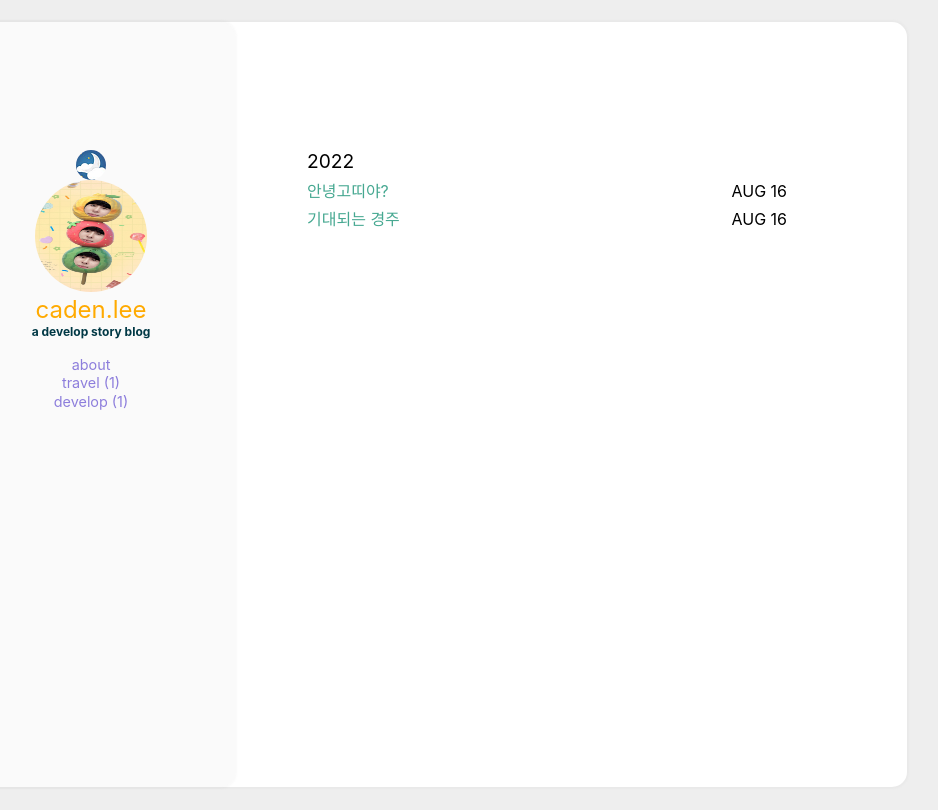
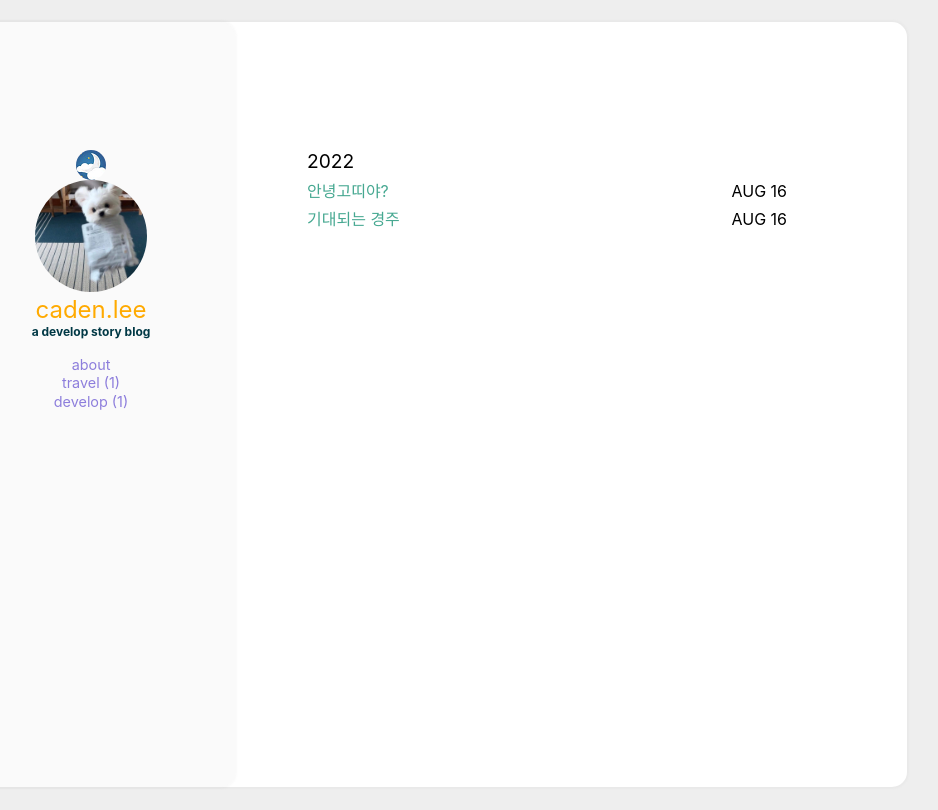
Before and after one commit to LeeKangMo/introduce-blog, a Jekyll site: the page built from index.html, in a window 1280 px wide. Shown: the top 810 px of the page, without its empty margins (213-1151 px from the left). Built offline with Jekyll 4.4.1, drawn with Linux system fonts in a browser that asks for light colours; grey boxes are pictures that could not be loaded.

Commit message:
메인이미지 독으로변경

```diff
--- a/_config.yml
+++ b/_config.yml
@@ -21,7 +21,7 @@ cusdis:
 
 user:
   name: caden.lee
-  pic: /assets/img/ddi4.jpg
+  pic: /assets/img/dog.jpg
   picAlt: "caden.lee"
   job: a develop story blog
   aboutme: true # comment this out if you don't need the 'about' page.
```
Also changed, not shown: assets/img/dog.jpg (added).
